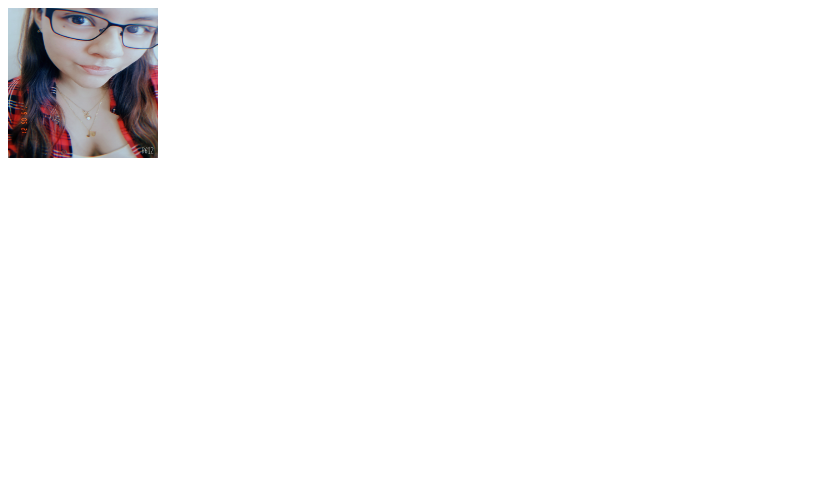
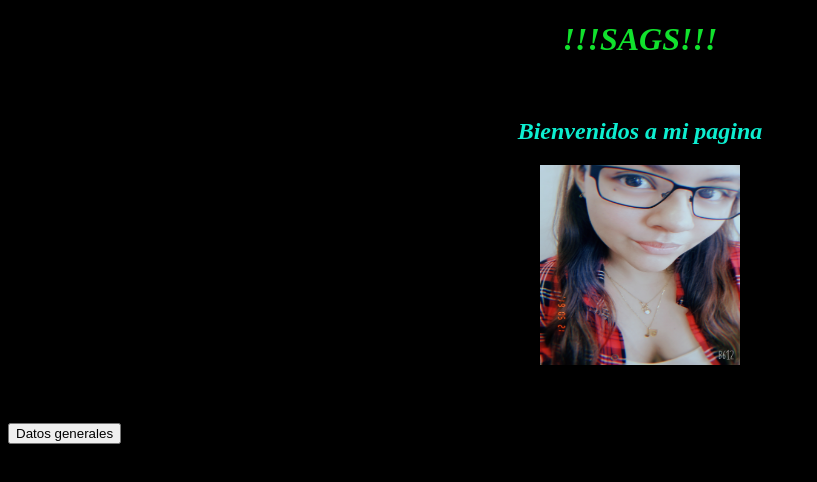
Before and after one commit to sags20/Portafolio_PW0219_00154517, a plain HTML site: page Tarea1/Pagina Principal.html in a window 1280 px wide. Shown: the whole page, without its empty margins (0-817 px from the left). Drawn offline with Linux system fonts and the light colour scheme.

Commit message:
[Tarea1] Add:Pagina principal style

```diff
--- a/Tarea1/Pagina Principal.html
+++ b/Tarea1/Pagina Principal.html
@@ -7,12 +7,32 @@
     <title>About me</title>
 </head>
 
-<body>
+<body bgcolor="black">
     <div>
-        <img src="imagenes/B612_20190521_122600_253.jpg" width="150" height="150" alt="Foto de perfil">
+        <center>
+            <h1 style="color:rgb(17, 226, 45);"><i>!!!SAGS!!!</i></h1>
+        </center>
+        <br>
+        <center>
+            <h2 style="color:rgb(13, 238, 208);"><i>Bienvenidos a mi pagina</i></h2>
+        </center>
     </div>
     <div>
+        <center>
+        <img src="imagenes/B612_20190521_122600_253.jpg" width="200" height="200" alt="Foto de perfil">
+        </center>
+    </div>
+    <br>
+    <br>
+    <br>
+    <div>
+        <input type="button" name="plainButton" value="Datos generales">
 
+
+
+
+
+       </nav>
     </div>
 
 
```
